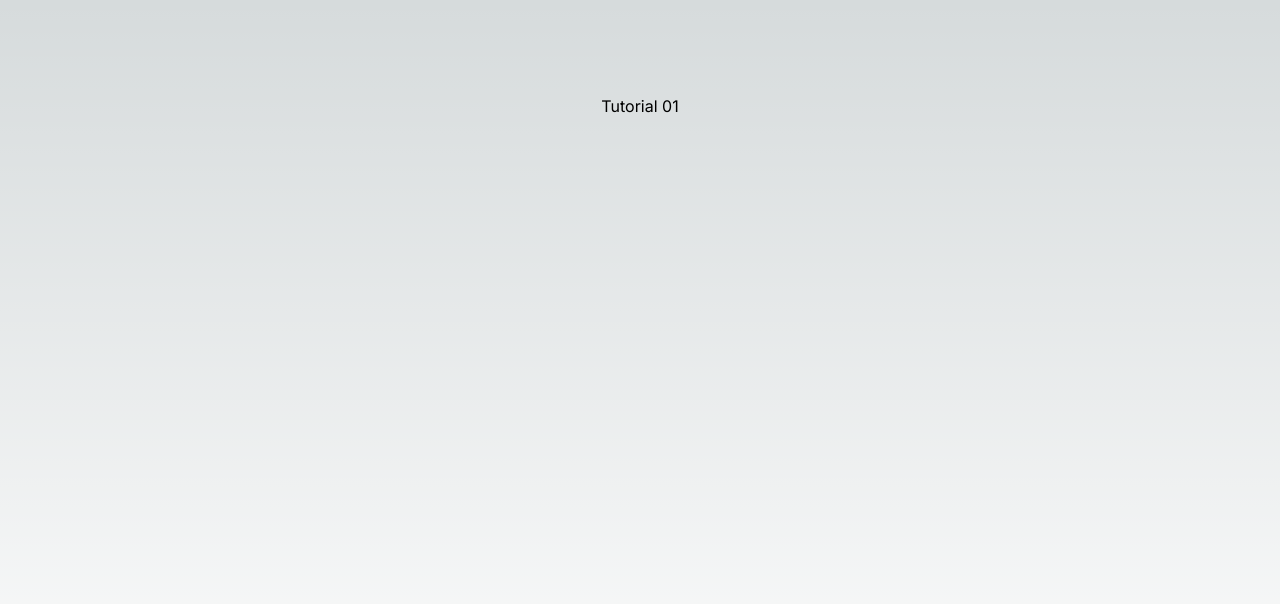
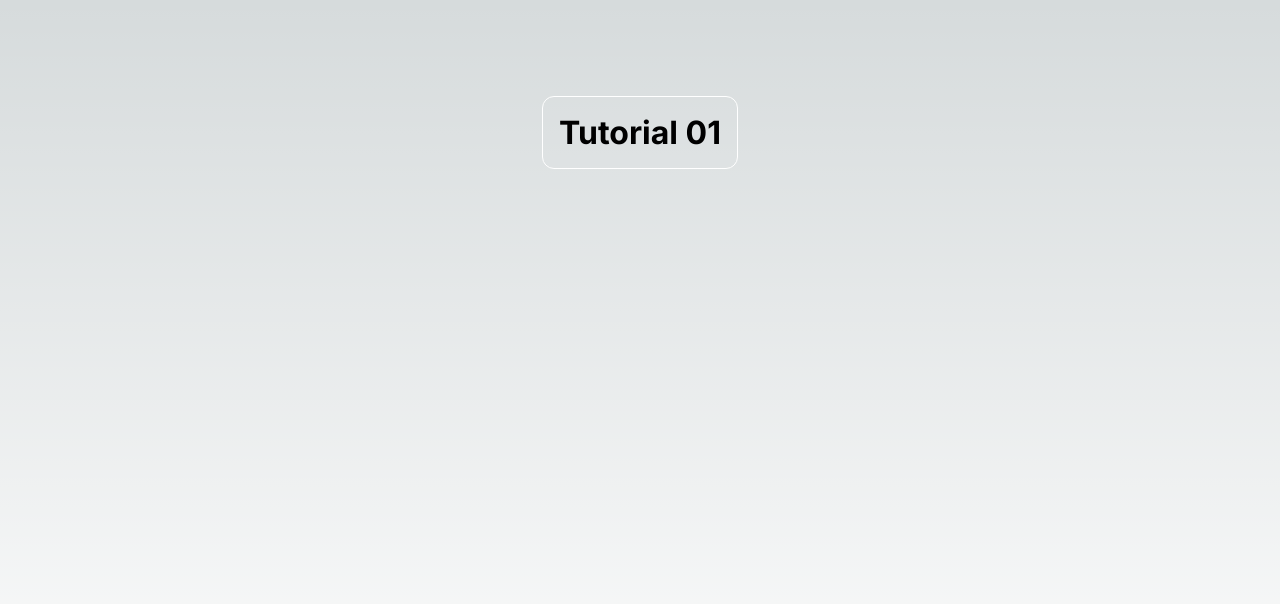
Before and after one commit to vinicius-el-khalili/gsap101, a Next.js app: page / in a window 1280 px wide. Shown: the top 604 px of the page. Built offline with nearby package versions, Linux system fonts and the light colour scheme.

Commit message:
index page link

```diff
--- a/app/page.tsx
+++ b/app/page.tsx
@@ -6,7 +6,13 @@ import Link from 'next/link'
 export default function Home() {
   return (
     <main className={styles.main}>
-      <Link href={"/tutorial01"}>Tutorial 01</Link>
+      <Link
+      style={{
+        border:"1px solid white",
+        padding:"1rem",
+        borderRadius:"12px"
+      }}
+      href={"/tutorial01"}><h1>Tutorial 01</h1></Link>
     </main>
   )
 }
```
